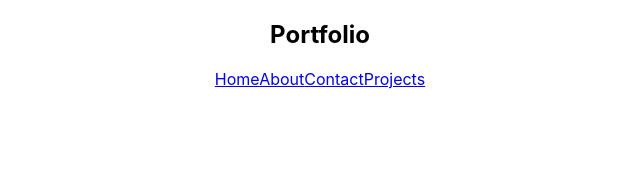
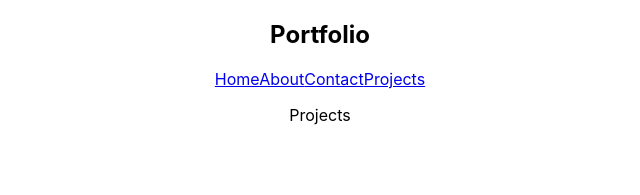
Before and after one commit to Jacksonmchugh/Portfolio, a React (Create React App) app in the folder portfolio/: page /projects in a window 1280 px wide. Shown: the top 195 px of the page, without its empty margins (320-960 px from the left). Built offline with nearby package versions, Linux system fonts and the light colour scheme.

Commit message:
routes working

```diff
--- a/portfolio/src/App.js
+++ b/portfolio/src/App.js
@@ -17,6 +17,7 @@ function App() {
           <Route path="/" element={<Home />} />
           <Route path="/about" element={<About />} />
           <Route path="/contact" element={<Contact />} />
+          <Route path="/projects" element={<Projects />} />
         </Routes>
       </main>
     </div>
--- a/portfolio/src/pages/About.jsx
+++ b/portfolio/src/pages/About.jsx
@@ -2,7 +2,7 @@ import React from "react"
  const About = () => {
     return (
         <div className="about">
-
+            <p>About page</p>
         </div>
     )
  }
--- a/portfolio/src/pages/Contact.jsx
+++ b/portfolio/src/pages/Contact.jsx
@@ -2,7 +2,7 @@ import React from "react"
  const Contact= () => {
     return (
         <div className="Contact">
-
+            <p>contact page</p>
         </div>
     )
  }
--- a/portfolio/src/pages/Projects.jsx
+++ b/portfolio/src/pages/Projects.jsx
@@ -0,0 +1,9 @@
+import React from "react"
+ const Projects = () => {
+    return (
+        <div className="projects">
+            <p>Projects</p>
+        </div>
+    )
+ }
+ export default Projects
```
